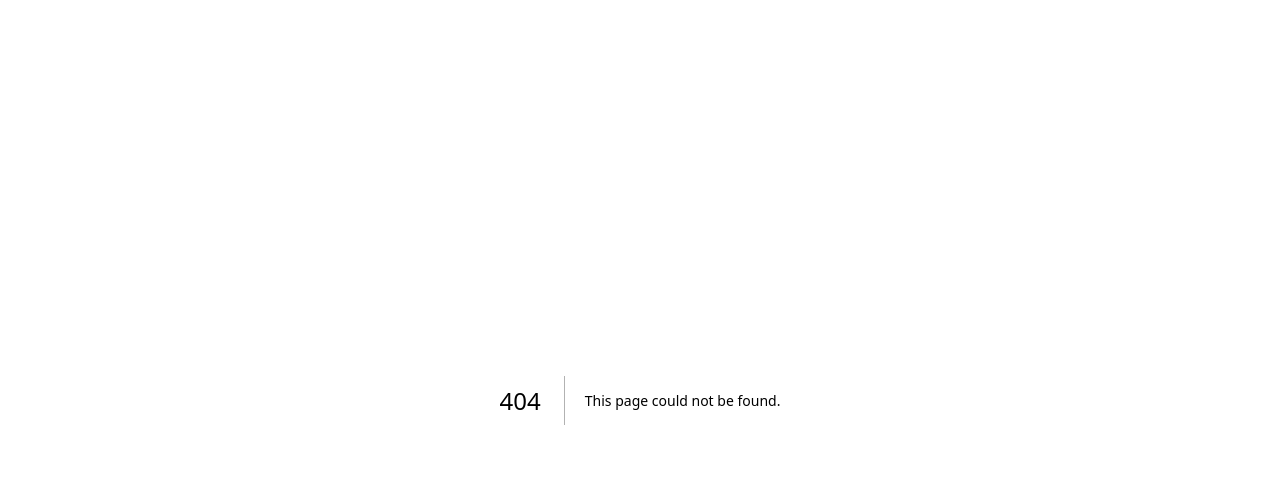
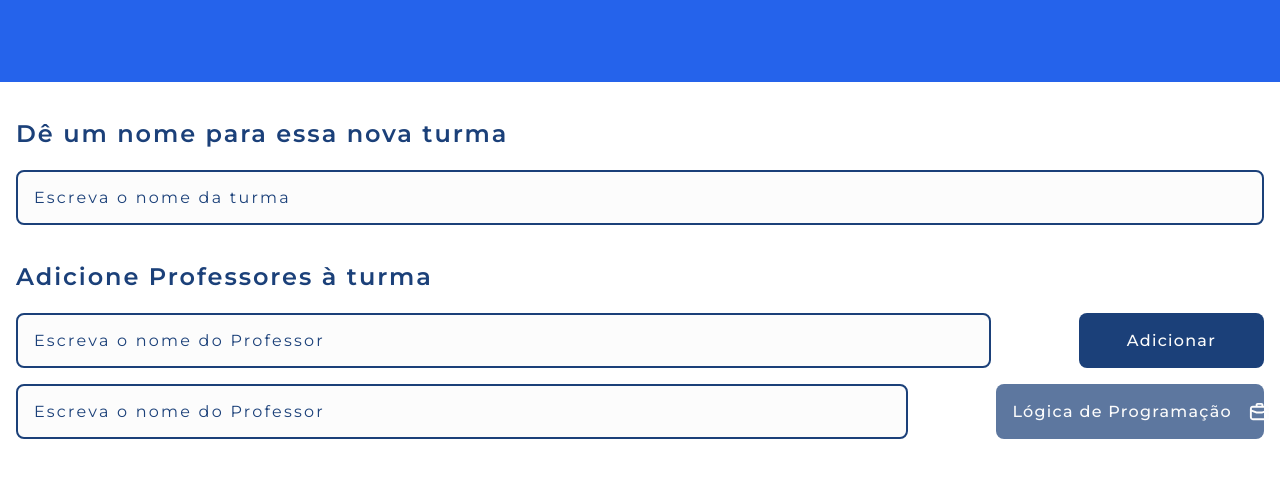
Before and after one commit to deborah-mattge/gerenciadorEscolar, a Next.js app: page /secretario in a window 1280 px wide. Before the commit this address had no page. Shown: the top 478 px of the page. Built offline with nearby package versions, Linux system fonts and the light colour scheme.

Commit message:
putaquepariu

```diff
--- /dev/null
+++ b/components/ButtonLuka.jsx
@@ -0,0 +1,9 @@
+export default function ButtonLuka(){
+    return (
+        <div className="flex bg-[#5D779F] p-4 gap-4 rounded-lg oi">
+        <button className="buttonText  text-[#FCFCFC]">Lógica de Programação</button>
+        <img src="bag.svg" width={"24px"}/>
+        </div>
+
+    )
+}
--- /dev/null
+++ b/components/InputUser.jsx
@@ -0,0 +1,6 @@
+export default function InputUser(props) {
+    return (
+        <input type="text" name="" id="" className={"w-full p-4 bg-[#FCFCFC] inputText rounded-lg placeholder:text-[#1B4079]" +
+         (props.write ? " border-solid border-2 border-[#1B4079]" : " inputDisable bg-[#E8E8E8]")} placeholder={props.placeholder} />
+    )
+}
--- /dev/null
+++ b/components/Professor.jsx
@@ -0,0 +1,11 @@
+import ButtonLuka from "./ButtonLuka";
+import InputUser from "./InputUser";
+
+export default function Professor() {
+    return (
+        <div className="flex gap-[88px] w-full">
+            <InputUser write placeholder={"Escreva o nome do Professor"} />
+            <ButtonLuka/>
+        </div>
+    )
+}
--- /dev/null
+++ b/components/Subtitle.jsx
@@ -0,0 +1,7 @@
+export default function Subtitle(props){
+    console.log(props.Subtitle)
+    return (
+
+        <p className="subtitle text-[#1B4079] ">{props.subtitle}</p>
+    )
+}
--- /dev/null
+++ b/pages/secretario.jsx
@@ -0,0 +1,32 @@
+import Subtitle from "@/components/Subtitle"
+import Professor from "@/components/Professor"
+import InputUser from "@/components/InputUser"
+
+export default function Secretario() {
+    return (
+        <div className="w-screen h-screen flex justify-center">
+            <div className=" w-[1330px] flex flex-col">
+                <div className="h-[92px] bg-blue-600">
+
+                </div>
+
+                <div className="flex flex-col w-full h-full p-4">
+                    <div className="flex flex-col gap-4 py-4">
+                        <Subtitle subtitle={"Dê um nome para essa nova turma"} />
+                        <InputUser write placeholder={"Escreva o nome da turma"} />
+                    </div>
+                    <div className="flex flex-col gap-4 py-4">
+                        <Subtitle subtitle={"Adicione Professores à turma"} />
+                        <div className="flex gap-[88px]">
+                            <InputUser write placeholder={"Escreva o nome do Professor"} />
+                            <button className="bg-[#1B4079] py-4 px-12 buttonText text-[#FCFCFC] rounded-lg">Adicionar</button>
+                        </div>
+                    </div>
+                    <Professor/>
+                </div>
+
+            </div>
+
+        </div>
+    )
+}
--- a/styles/globals.css
+++ b/styles/globals.css
@@ -1,27 +1,47 @@
+@import url('https://fonts.googleapis.com/css2?family=Montserrat:ital,wght@0,100;0,200;0,300;0,400;0,500;0,600;0,700;0,800;0,900;1,100;1,200;1,300;1,400;1,500;1,600;1,700;1,800;1,900&display=swap');
 @tailwind base;
 @tailwind components;
 @tailwind utilities;
 
-:root {
-  --foreground-rgb: 0, 0, 0;
-  --background-start-rgb: 214, 219, 220;
-  --background-end-rgb: 255, 255, 255;
+* {
+  font-family: 'Montserrat', sans-serif;
 }
 
-@media (prefers-color-scheme: dark) {
-  :root {
-    --foreground-rgb: 255, 255, 255;
-    --background-start-rgb: 0, 0, 0;
-    --background-end-rgb: 0, 0, 0;
-  }
+.subtitle {
+  font-size: 24px;
+  font-style: normal;
+  font-weight: 600;
+  line-height: 40px;
+  /* 166.667% */
+  letter-spacing: 1.92px;
 }
 
-body {
-  color: rgb(var(--foreground-rgb));
-  background: linear-gradient(
-      to bottom,
-      transparent,
-      rgb(var(--background-end-rgb))
-    )
-    rgb(var(--background-start-rgb));
+.inputText {
+
+  font-size: 16px;
+  font-style: normal;
+  font-weight: 400;
+  line-height: 16px;
+  /* 142.857% */
+  letter-spacing: 2.24px;
 }
+
+.inputDisable{
+  box-shadow: 0px 0px 10px 0px rgba(0, 0, 0, 0.25);
+}
+.oi{
+  white-space: nowrap;
+}
+
+.buttonText {
+  font-size: 16px;
+  font-style: normal;
+  font-weight: 500;
+  line-height: 16px;
+  /* 100% */
+  letter-spacing: 1.28px;
+}
+
+.borda {
+  border: 1px solid #1B4079;
+}
```
Also changed, not shown: pages/index.jsx (renamed from pages/index.js), public/bag.svg (added).
